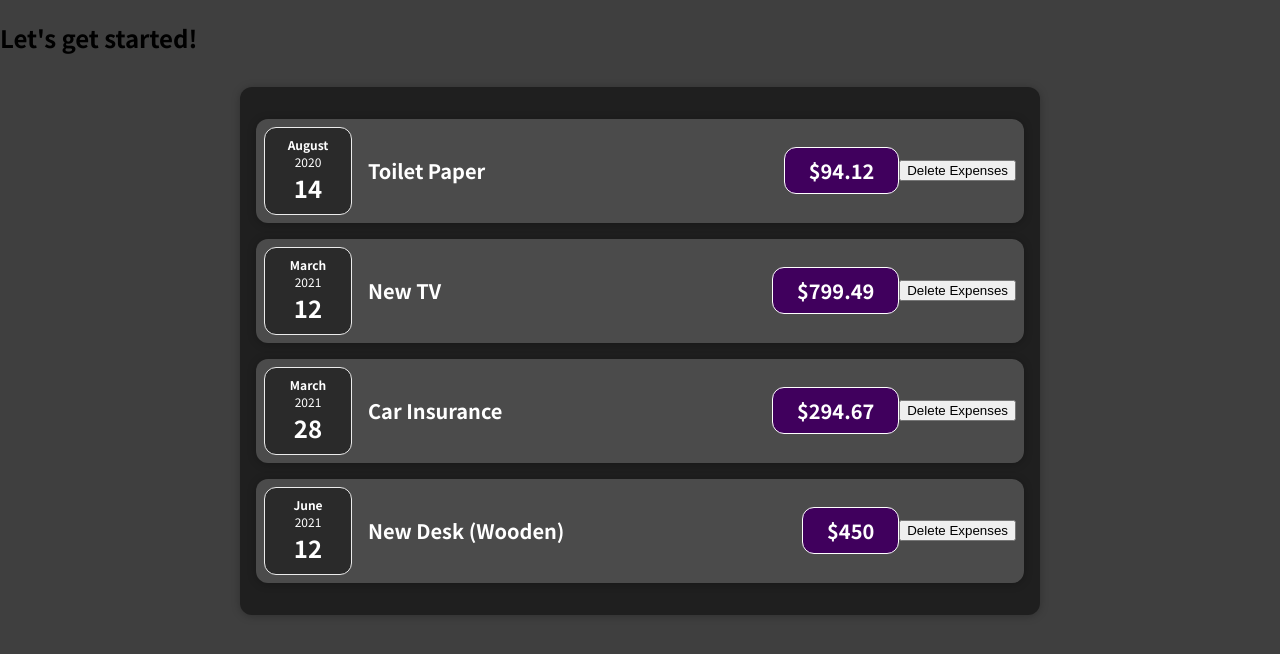
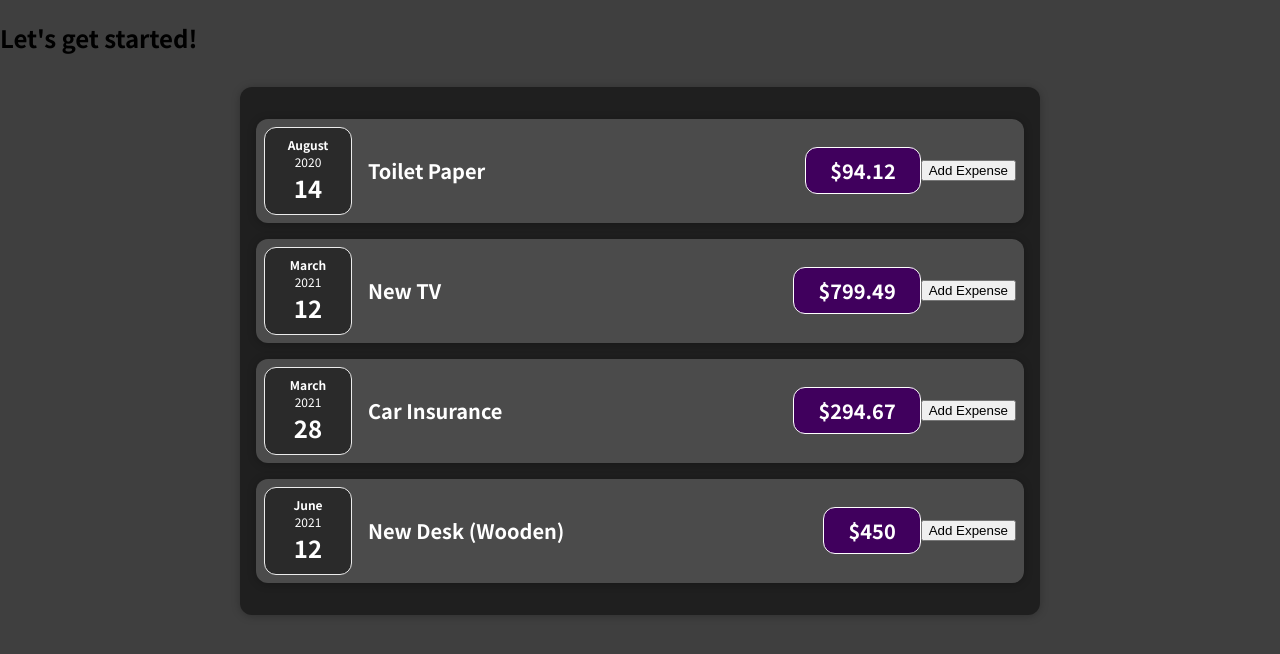
Before and after one commit to Codetraker/react_start, a React (Create React App) app: page / in a window 1280 px wide. Shown: the top 654 px of the page. Built offline with nearby package versions, Linux system fonts and the light colour scheme.

Commit message:
Add expense using useState

```diff
--- a/src/components/Expenses/ExpenseItem.js
+++ b/src/components/Expenses/ExpenseItem.js
@@ -5,19 +5,19 @@
 import './ExpenseItem.css';
 
 const ExpenseItem = (props) => {
-  const [title,setTitle] = useState(props.title);
+  const [amount,setAmount] = useState(props.amount);
   const clickHandler = () =>{
-      setTitle('Updated');
-      console.log(title);
+      setAmount(100);
+      console.log(amount);
   };
   return (
     <Card className='expense-item'>
       <ExpenseDate date={props.date} />
       <div className='expense-item__description'>
-        <h2>{title}</h2>
-        <div className='expense-item__price'>${props.amount}</div>
+        <h2>{props.title}</h2>
+        <div className='expense-item__price'>${amount}</div>
       </div>
-      <button onClick={clickHandler}>Delete Expenses</button>
+      <button onClick={clickHandler}>Add Expense</button>
     </Card>
   );
 }
```
